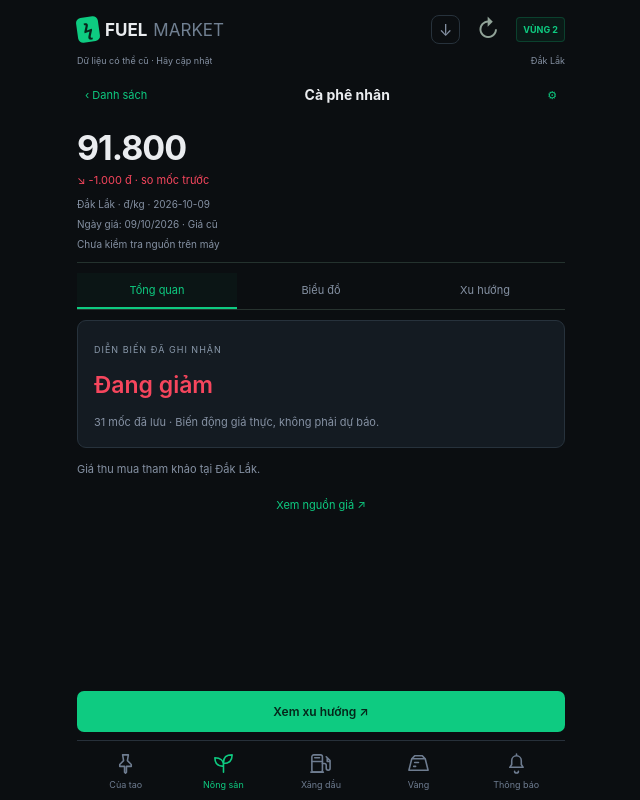
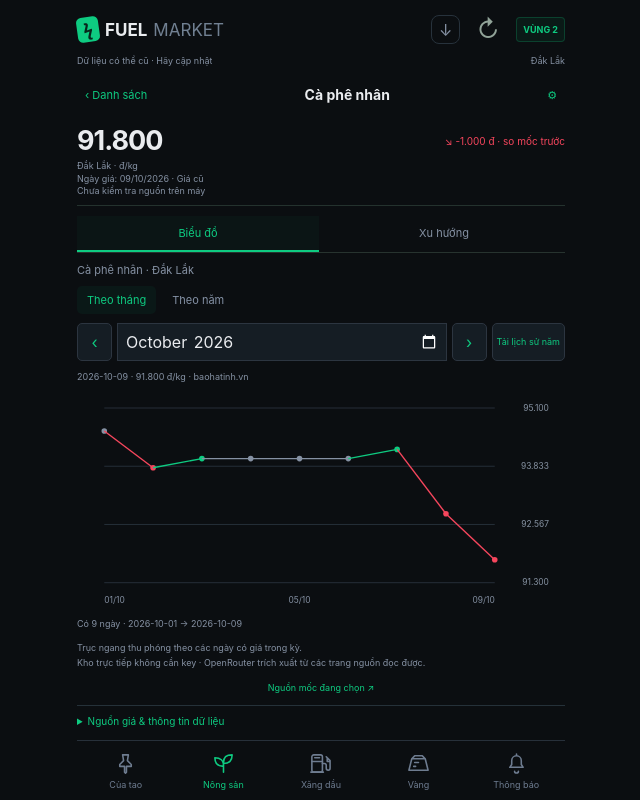
Before and after one commit to nhokk63/fuel-market-releases, a plain HTML site: page client/index.html in a window 1280 px wide. Both pictures are taken after a click on the button 640 px from the left and 208 px from the top of the page. Shown: the whole page, without its empty margins (319-959 px from the left). Drawn offline with Linux system fonts and the light colour scheme.

Commit message:
Compact pinned quote rows and open charts without redundant overview; OTA 1090409

```diff
--- a/client/index.html
+++ b/client/index.html
@@ -8,7 +8,7 @@
 <section id="agriculture" class="page" hidden><div class="titlebar"><h1>Thị trường nông sản</h1><button id="agrirefresh" class="quiet">↻</button></div><div class="ranges"><button data-agri-region="daklak" class="selected">Đắk Lắk</button><button data-agri-region="all">Các vùng cả nước</button></div><select id="agripicker" aria-label="Chọn nông sản"><option value="coffee">Cà phê nhân</option><option value="pepper">Tiêu xô</option><option value="cau">Cau tươi</option><option value="rice">Lúa khô</option></select><div class="quote"><div><div id="agriname" class="assetname"></div><div id="agriprice" class="bigprice">—</div><div id="agridelta" class="delta"></div></div><button class="chartbutton" data-go="agrichart" aria-label="Biểu đồ nông sản"><svg viewBox="0 0 24 24"><path d="M3 4v16h18M6 15l4-5 4 3 6-8"/></svg><small>Biểu đồ</small></button></div><div id="agriday" class="subline"></div><select id="causeries" aria-label="Chọn báo giá cau" hidden></select><table><thead><tr><th>Nông sản</th><th>Giá / kg</th><th>Thay đổi</th></tr></thead><tbody id="agrilist"></tbody></table><button class="trendlink" id="agriai"><div><small>PHÂN TÍCH THỊ TRƯỜNG</small><b>Dự báo AI · 7 ngày ↗</b></div></button><div class="source" id="agristatus"></div><button id="agrisource" class="quiet">Nguồn báo giá ↗</button><div class="source">Cả nước: khoảng khảo sát, không phải giá chung mọi tỉnh. Cau tách theo loại và nguồn.</div></section>
 <section id="agrichart" class="page" hidden><div class="titlebar"><h1>Biểu đồ nông sản</h1><button data-go="agriculture" class="quiet">Đóng ×</button></div><div id="agrichartname" class="muted"></div><div class="ranges"><button data-agri-range="month" class="selected">Theo tháng</button><button data-agri-range="year">Theo năm</button></div><div class="periodpicker"><button id="agriprev">‹</button><input id="agriperiod" type="month" aria-label="Chọn tháng"><button id="agrinext">›</button></div><div id="agrichartinfo" class="hint"></div><svg id="agriplot" role="img" aria-label="Lịch sử giá nông sản"></svg><div id="agricoverage" class="hint"></div><div class="hint">Trục ngang thu phóng theo các ngày có giá trong kỳ.<br>Kho trực tiếp không cần key · OpenRouter trích xuất từ các trang nguồn đọc được.</div></section>
 <section id="aiforecast" class="page" hidden><div class="titlebar"><h1>Dự báo AI</h1><button data-go="forecast" class="quiet">Đóng ×</button></div><select id="aipicker" aria-label="Mặt hàng dự báo"></select><div id="aistatus" class="hint"></div><div class="block airesult"><small id="aihorizon"></small><h2 id="aidirection">Chưa có dự báo</h2><p id="aireason" class="hint"></p><p id="airisk" class="hint"></p></div><div id="aisources" class="aisources"></div><button id="airefresh" hidden></button><div class="hint">Nhận bản tin khi mở app · Làm mới chung khoảng 4 giờ/lần.<br>Dự báo có điều kiện · Xem ngày dữ liệu và nguồn trong bài.</div></section>
-<section id="detail" class="page" hidden><div class="titlebar"><button id="detailback" class="quiet">‹ Danh sách</button><b id="detailname"></b><button data-go="aiconfig" class="quiet" aria-label="Cài đặt AI">⚙</button></div><select id="riceseries" aria-label="Giống lúa khô và khu vực" hidden></select><div class="detailquote"><div id="detailprice">—</div><div id="detaildelta"></div><small id="detailmeta"></small></div><div class="detailtabs" role="tablist"><button data-detail="overview" role="tab">Tổng quan</button><button data-detail="chart" role="tab">Biểu đồ</button><button data-detail="analysis" role="tab">Xu hướng</button></div><div id="detailoverview" class="detailpanel"><div class="block"><small>DIỄN BIẾN ĐÃ GHI NHẬN</small><h2 id="detailtrend"></h2><p id="detailcoverage" class="hint"></p></div><p id="detailinfo" class="hint"></p><button id="detailsource" class="quiet">Xem nguồn giá ↗</button><div id="detailnews" class="hint" role="status" aria-live="polite"></div><button id="detailanalyze" class="primary">Xem xu hướng ↗</button></div><div id="detailchart" class="detailpanel" hidden></div><div id="detailanalysis" class="detailpanel" hidden></div></section>
+<section id="detail" class="page" hidden><div class="titlebar"><button id="detailback" class="quiet">‹ Danh sách</button><b id="detailname"></b><button data-go="aiconfig" class="quiet" aria-label="Cài đặt AI">⚙</button></div><select id="riceseries" aria-label="Giống lúa khô và khu vực" hidden></select><div class="detailquote"><div id="detailprice">—</div><div id="detaildelta"></div><small id="detailmeta"></small></div><div class="detailtabs" role="tablist"><button data-detail="chart" role="tab">Biểu đồ</button><button data-detail="analysis" role="tab">Xu hướng</button></div><div id="detailoverview" class="detailpanel"><div class="block"><small>DIỄN BIẾN ĐÃ GHI NHẬN</small><h2 id="detailtrend"></h2><p id="detailcoverage" class="hint"></p></div><p id="detailinfo" class="hint"></p><button id="detailsource" class="quiet">Xem nguồn giá ↗</button><div id="detailnews" class="hint" role="status" aria-live="polite"></div><button id="detailanalyze" class="primary">Xem xu hướng ↗</button></div><div id="detailchart" class="detailpanel" hidden></div><div id="detailanalysis" class="detailpanel" hidden></div></section>
 <section id="aiconfig" class="page" hidden><div class="titlebar"><h1>Kết nối AI</h1><button data-go="aiforecast" class="quiet">Đóng ×</button></div><p class="hint">Chỉ dùng OpenRouter: phân tích giá, lịch sử, xu hướng và kịch bản cho mọi mặt hàng. App tự đọc nguồn công khai để đối chiếu.</p><label class="field">Nhà cung cấp<select id="aiprovider"><option value="openrouter">OpenRouter</option></select></label><label class="field" id="aimodelrow">Model OpenRouter<select id="aimodel"><option value="openrouter/free">Miễn phí · tự chọn model</option></select></label><label class="field">API key<input id="aitoken" type="password" autocomplete="off" spellcheck="false" placeholder="Dán key sk-or-v1-…"></label><button id="aisave" class="primary">Lưu kết nối</button><button id="aitest" class="quiet">Kiểm tra kết nối</button><button id="aidisconnect" class="quiet">Xóa key đang dùng</button><p id="aiconfigstatus" class="hint"></p><p class="hint">OpenRouter chỉ dùng model miễn phí. Key được lưu mã hóa trên máy; có thể thay hoặc xóa tại đây.</p></section>
 <section id="noticeprefs" class="page" hidden><div class="titlebar"><h1>Loại thông báo</h1><button data-go="settings" class="quiet">Đóng ×</button></div><div id="noticeoptions"></div><p class="hint">Báo khi có giá mới/thay đổi, kèm ngày giá, khu vực và nguồn. AI có thông báo riêng. Không gửi lặp cùng sự kiện.</p></section>
 <section id="inbox" class="page" hidden><div class="titlebar"><h1>Nhật ký thông báo</h1><button data-go="settings" class="quiet">Đóng ×</button></div><div id="inboxrows"></div><div class="pager"><button id="inboxprev">←</button><span id="inboxpage"></span><button id="inboxnext">→</button></div></section>
--- a/client/insights.js
+++ b/client/insights.js
@@ -159,10 +159,10 @@ if(document.getElementById('aipicker')){
  setInterval(()=>{if(!document.hidden)syncAi();},15000);
 }
 
-let detailId='e10',detailTab='overview',aiTextPage=0;
+let detailId='e10',detailTab='chart',aiTextPage=0;
 function analysisAsset(id){const a=id==='rice'?{id,region:'',series:[]}:aiInputs().assets.find(a=>a.id===id);if(!a)return {id,region:'',series:[]};if(Object.hasOwn(AGRI_LABELS,id)){a.region=['cau','rice'].includes(id)?(agriSeries(id,agriRegion).at(-1)?.region||'Đắk Lắk'):agriRegion==='daklak'?'Đắk Lắk':'Khoảng các vùng khảo sát Việt Nam';a.series=agriSeries(id,agriRegion).slice(-45).map(x=>({day:x.day,low:x.low,high:x.high,source:x.source,grade:x.grade||'',author:x.author||''}));}return a;}
 function analysisScope(a){return JSON.stringify([a.region,['cau','rice'].includes(a.id)?a.series.at(-1)?.grade||'':'',['cau','rice'].includes(a.id)?a.series.at(-1)?.author||'':'']);}
-function openDetail(id,tab='overview'){
+function openDetail(id,tab='chart'){
  if(!Object.hasOwn(AI_LABELS,id))return;aiTextPage=0;detailId=id;const ag=Object.hasOwn(AGRI_LABELS,id);
  if(ag){agriSelected=id;renderAgri();}else{selected=PRODUCTS.findIndex(p=>p.id===id);render();}
  $('aipicker').value=id;go('detail');document.querySelectorAll('nav button').forEach(b=>b.classList.toggle('active',b.dataset.go===(ag?'agriculture':'market')));renderDetail();showDetailTab(tab);
@@ -171,7 +171,7 @@ function renderDetail(){const ag=Object.hasOwn(AGRI_LABELS,detailId);$('detailna
  const ricePicker=$('riceseries');ricePicker.hidden=detailId!=='rice';if(detailId==='rice'){riceSeries();ricePicker.replaceChildren();for(const key of riceKeys()){const o=document.createElement('option');o.value=key;const parts=JSON.parse(key);o.textContent=parts[1]+' · '+parts[0];ricePicker.append(o);}ricePicker.value=riceSelected;ricePicker.onchange=()=>{riceSelected=ricePicker.value;agriPicked=-1;renderDetail();if(detailTab==='chart')drawAgriChart();if(detailTab==='analysis')renderAi();};}
  const series=ag?agriSeries(detailId):assetHistory(detailId),last=series.at(-1),prev=series.at(-2);const diff=ag?agriDelta(series):prev?last.prices[detailId]-prev.prices[detailId]:null;
  $('detailprice').textContent=ag?moneyRange(last):last?fmt(last.prices[detailId]):'—';$('detaildelta').textContent=diff===null?'Chưa có mốc so sánh':(diff>0?'↗ +':diff<0?'↘ ':'→ ')+fmt(diff)+' đ · so mốc trước';$('detaildelta').style.color=diff===null||diff===0?'var(--muted)':(ag?diff>0:diff<0)?'var(--green)':'var(--red)';
- $('detailmeta').textContent=(detailId==='rice'?(last?.region||'Chưa có vùng'):(ag?(agriRegion==='all'?'Các vùng khảo sát':'Đắk Lắk'):'Vùng 2'))+' · đ/'+(ag?'kg':'lít')+' · '+(last?(ag?last.day+(['cau','rice'].includes(detailId)&&last.day!==vnDay()?' · Giá cũ, chưa có hôm nay':''):date(last.time)):'Chưa có giá');
+ $('detailmeta').textContent=(detailId==='rice'?(last?.region||'Chưa có vùng'):(ag?(agriRegion==='all'?'Các vùng khảo sát':'Đắk Lắk'):'Vùng 2'))+' · đ/'+(ag?'kg':'lít');
  $('detailmeta').textContent+='\n'+freshnessText(last?(ag?last.day:last.time):null,readStore('price-checks',{})[ag?detailId:'fuel'],ag?'agri':'fuel');
  $('detailtrend').textContent=diff===null?'Chưa đủ lịch sử':diff>0?'Đang tăng':diff<0?'Đang giảm':'Đang giữ giá';$('detailtrend').style.color=$('detaildelta').style.color;
  $('detailcoverage').textContent=series.length+' mốc đã lưu · Biến động giá thực, không phải dự báo.';
@@ -181,11 +181,12 @@ function renderDetail(){const ag=Object.hasOwn(AGRI_LABELS,detailId);$('detailna
  const holder=$('detailchart');const chosen=ag?$('agrichart'):$('chart');holder.append(chosen);chosen.hidden=false;
  const other=ag?$('chart'):$('agrichart');other.hidden=true;
 }
-function showDetailTab(tab){detailTab=tab;for(const key of ['overview','chart','analysis'])$('detail'+key).hidden=key!==tab;document.querySelectorAll('[data-detail]').forEach(b=>{b.classList.toggle('selected',b.dataset.detail===tab);b.setAttribute('aria-selected',b.dataset.detail===tab);});if(tab==='chart')requestAnimationFrame(()=>Object.hasOwn(AGRI_LABELS,detailId)?drawAgriChart():chart());$('detail').classList.toggle('trendview',tab==='analysis');if(tab==='analysis')renderAi();}
+function showDetailTab(tab){if(tab==='overview')tab='chart';detailTab=tab;for(const key of ['overview','chart','analysis'])$('detail'+key).hidden=key!==tab;document.querySelectorAll('[data-detail]').forEach(b=>{b.classList.toggle('selected',b.dataset.detail===tab);b.setAttribute('aria-selected',b.dataset.detail===tab);});if(tab==='chart')requestAnimationFrame(()=>Object.hasOwn(AGRI_LABELS,detailId)?drawAgriChart():chart());$('detail').classList.toggle('trendview',tab==='analysis');if(tab==='analysis')renderAi();}
 if(document.getElementById('detail')){
  for(const id of ['chart','agrichart']){const el=$(id);el.classList.remove('page');el.classList.add('detailchartinner');el.querySelector('.titlebar').remove();}
  const ai=$('aiforecast');ai.classList.remove('page');ai.classList.add('detailaiinner');ai.querySelector('.titlebar').remove();$('aipicker').hidden=true;$('detailanalysis').append(ai);ai.hidden=false;
  document.querySelectorAll('[data-detail]').forEach(b=>b.onclick=()=>showDetailTab(b.dataset.detail));$('detailback').onclick=()=>go(Object.hasOwn(AGRI_LABELS,detailId)?'agriculture':'market');$('detailanalyze').onclick=()=>showDetailTab('analysis');
+ const sourceInfo=document.createElement('details');sourceInfo.className='detailsourceinfo';const sourceTitle=document.createElement('summary');sourceTitle.textContent='Nguồn giá & thông tin dữ liệu';sourceInfo.append(sourceTitle);for(const id of ['detailinfo','detailcoverage','detailsource','detailnews'])sourceInfo.append($(id));$('detail').append(sourceInfo);
  document.querySelector('#aiconfig .titlebar button').onclick=()=>{go('detail');renderDetail();showDetailTab('analysis');};
  window.addEventListener('resize',()=>{if(page==='detail'&&detailTab==='chart')Object.hasOwn(AGRI_LABELS,detailId)?drawAgriChart():chart();});
 }
@@ -327,7 +328,7 @@ function renderWatchlist(){
  for(const id of pins){const q=watchQuote(id),card=document.createElement('button');card.className='watchcard';card.onclick=()=>{if(id==='gold'){go('gold');Gold.open('world');}else{agriRegion='daklak';openDetail(id);}};
  const head=document.createElement('div');head.className='watchhead';const title=document.createElement('b');title.textContent=catalog.find(x=>x.id===id).label;title.prepend(marketIcon(id));const delta=document.createElement('span');delta.className=q.delta>0?'green':q.delta<0?'red':'muted';delta.textContent=q.delta==null?'Chưa có mốc trước':(q.delta>0?'↗ +':q.delta<0?'↘ ':'→ ')+fmt(q.delta)+' đ';head.append(title,delta);
  const quote=document.createElement('div');quote.className='watchvalue';quote.textContent=Number.isFinite(q.value)?fmt(q.value)+(q.high>q.value?'–'+fmt(q.high):''):'—';const unit=document.createElement('small');unit.textContent=q.unit+' · '+q.region;
- const fresh=document.createElement('small');fresh.className='watchfresh';fresh.textContent=freshnessText(q.sourceAt,q.checkedAt,q.kind);if(fresh.textContent.includes('Giá cũ'))fresh.classList.add('stale');
+ const fresh=document.createElement('small');fresh.className='watchfresh';fresh.textContent=freshnessText(q.sourceAt,q.checkedAt,q.kind).replace('\n',' · ');if(fresh.textContent.includes('Giá cũ'))fresh.classList.add('stale');
  card.append(head,quote,unit);const spark=watchSpark(q.series);if(spark)card.append(spark);card.append(fresh);holder.append(card);
  }
  if(!pins.length){const empty=document.createElement('p');empty.textContent='Chưa ghim mặt hàng. Bấm Chỉnh ghim để chọn.';holder.append(empty);}
--- a/client/style.css
+++ b/client/style.css
@@ -74,3 +74,18 @@
 nav .marketicon{width:23px;height:23px}
 .watchhead b{display:flex;align-items:center;gap:7px;min-width:0}.watchhead b .marketicon{width:20px;height:20px;color:var(--green)}
 #editwatch{display:flex;align-items:center;gap:4px}#editwatch .marketicon{width:16px;height:16px}
+
+/* Compact rows keep every quote field visible; long names wrap rather than truncate. */
+#watchrows{gap:5px}.watchcard{padding:8px 10px;border-radius:8px;display:grid;grid-template-columns:minmax(0,1fr) 82px;column-gap:8px;row-gap:2px}
+.watchhead{grid-column:1/-1;gap:6px}.watchhead b{font-size:12px;gap:5px}.watchhead b .marketicon{width:17px;height:17px}.watchhead span{flex-shrink:0;font-size:10px}
+.watchvalue{grid-column:1;grid-row:2;font-size:23px;margin:0;padding:0;line-height:1.2;overflow-wrap:anywhere}
+.watchcard>small:not(.watchfresh){grid-column:1/-1;font-size:9px;line-height:1.35}
+.watchspark{position:static;grid-column:2;grid-row:2;align-self:center;width:82px;height:23px}
+.watchfresh{grid-column:1/-1;margin-top:1px;font-size:9px!important;line-height:1.35;white-space:normal}
+#watchlist>.hint{font-size:9px}#watchlist{gap:4px}
+#detail .detailquote,#detail.trendview .detailquote{display:grid;grid-template-columns:minmax(0,1fr) auto;gap:3px 8px;padding:2px 0 7px;align-items:center}
+#detail #detailprice,#detail.trendview #detailprice{font-size:27px;grid-column:1;grid-row:1;margin:0}
+#detail #detaildelta{grid-column:2;grid-row:1;font-size:10px;max-width:145px}
+#detail #detailmeta{grid-column:1/-1;grid-row:2;font-size:9px;line-height:1.4}
+.detailtabs button{flex:1}.detailsourceinfo{flex-shrink:0;font-size:10px;color:var(--muted);max-height:26%;overflow:auto;border-top:1px solid #253139;padding-top:4px}
+.detailsourceinfo summary{color:var(--green);padding:5px 0;cursor:pointer}.detailsourceinfo p{margin:5px 0}.detailsourceinfo .hint{font-size:10px;line-height:1.4}
--- a/client/updates.js
+++ b/client/updates.js
@@ -1,4 +1,4 @@
-const FM_UI_BUILD=1090408;
+const FM_UI_BUILD=1090409;
 'use strict';let checkedRelease=null,checkingRelease=false,installingRelease=false,updateAttempt=0,updateMessage='',releasePage=0;
 const releaseState=()=>{try{return window.Updater?JSON.parse(Updater.state()):{apk:10900,ota:0,highest:0,url:''};}catch{return {apk:10900,ota:0,highest:0,url:''};}};
 const versionName=n=>`${Math.floor(n/10000)}.${Math.floor(n/100)%100}.${n%100}`;
```
Also changed, not shown: manifest.json, 1 other file.
